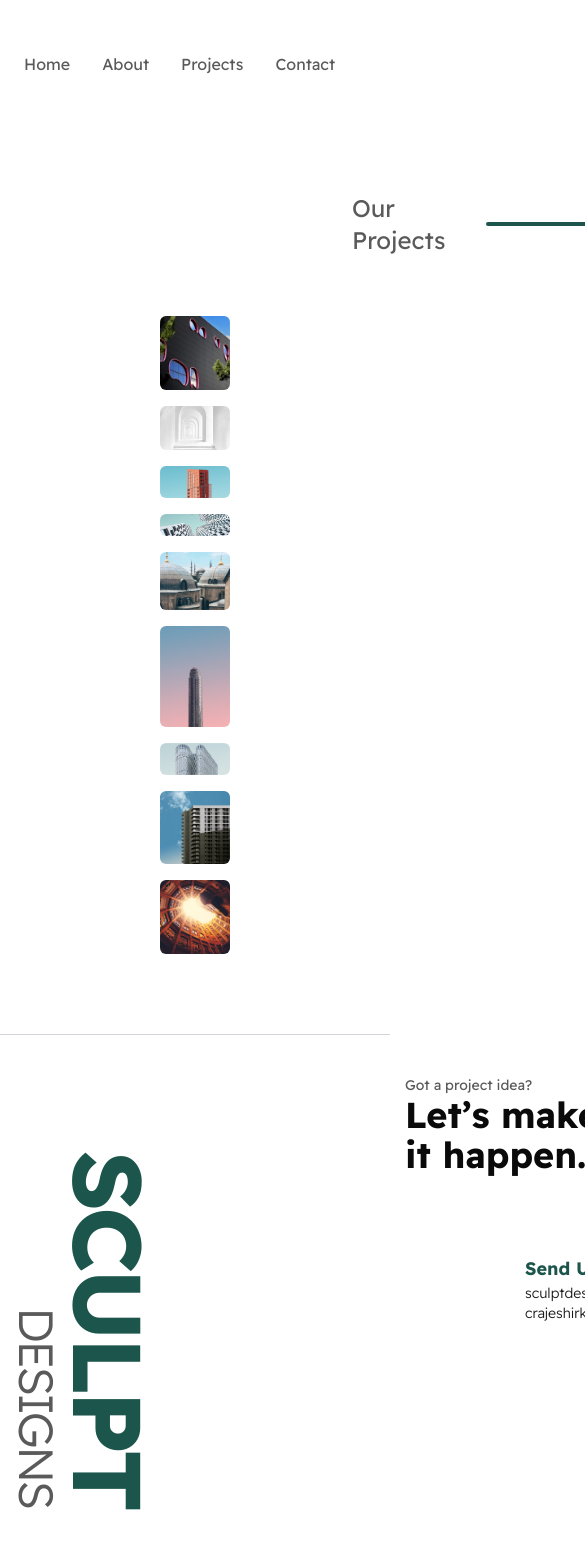
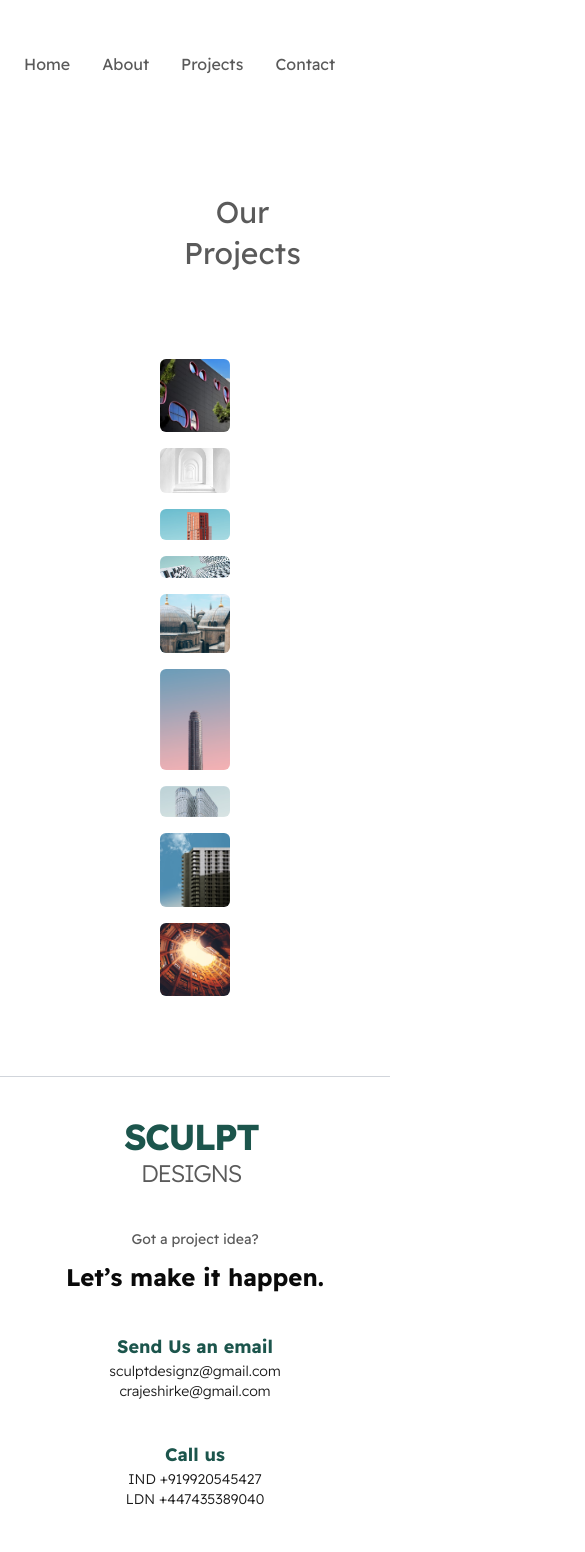
Before and after one commit to rupin-desai/sculpt-dev, a React (Vite) app: page /sculpt-dev/projects in a window 390 px wide. Shown: the top 1552 px of the page, 585 px wide, since content can reach past the window. Built offline with nearby package versions, Linux system fonts and the light colour scheme; a web font is replaced by a local one.

Commit message:
`Made footer and project header responsive`

```diff
--- a/src/components/Footer.jsx
+++ b/src/components/Footer.jsx
@@ -2,33 +2,39 @@ import React from "react";
 
 const Footer = () => {
   return (
-    <footer className="flex h-auto bg-white border-t border-gray-300">
-
-
-      <div className="flex flex-col justify-end  text-right pr-2 pb-32 transform rotate-90">
-        <div className="flex justify-end text-right font-bold text-8xl tracking-tighter  text-green-900">
+    <footer className="flex flex-col md:flex-row bg-white border-t border-gray-300 py-10">
+      {/* Rotated text section */}
+      <div className="flex flex-col justify-center items-center text-center md:items-end md:text-right pr-2 pb-10 transform md:rotate-90 md:w-1/4">
+        <div className="text-green-900 font-bold text-4xl md:text-8xl tracking-tighter">
           SCULPT
         </div>
-        <div className="flex justify-end text-right font-thin text-5xl text-gray-custom tracking-tighter ">
+        <div className="text-gray-custom font-thin text-2xl md:text-5xl tracking-tighter">
           DESIGNS
         </div>
       </div>
-      <div className="p-10 flex flex-col text-lg w-9/12">
-        <div className="flex p text-sm text-gray-custom">
+
+      {/* Contact section */}
+      <div className="flex flex-col items-center md:items-start text-lg w-full md:w-3/4 px-5 md:px-10">
+        <div className="text-sm text-gray-custom mb-3">
           Got a project idea?
         </div>
-        <div className="flex p text-4xl font-bold">Let’s make it happen.</div>
-        <div className="flex flex-row w-full justify-evenly p-20 pt-15">
-          <div className="flex flex-col px-10">
-            <div className="text-lg font-bold text-green-900">Send Us a email</div>
+        <div className="text-2xl md:text-4xl font-bold mb-10 text-center md:text-left">
+          Let’s make it happen.
+        </div>
+
+        <div className="flex flex-col md:flex-row w-full justify-center md:justify-evenly space-y-10 md:space-y-0 md:space-x-10">
+          {/* Send Us an Email */}
+          <div className="flex flex-col items-center md:items-start text-center md:text-left px-10">
+            <div className="text-lg font-bold text-green-900">Send Us an email</div>
             <div className="text-black font-thin text-sm">
               sculptdesignz@gmail.com
               <br />
               crajeshirke@gmail.com
             </div>
           </div>
-          <div className="flex px-10">
-            <div className="flex flex-col px-10">
+
+          {/* Call Us */}
+          <div className="flex flex-col items-center md:items-start text-center md:text-left px-10">
             <div className="text-lg font-bold text-green-900">Call us</div>
             <div className="text-black font-thin text-sm">
               IND +919920545427
@@ -36,14 +42,13 @@ const Footer = () => {
               LDN +447435389040
             </div>
           </div>
-          </div>
-          <div className="flex px-10">
-            <div className="flex flex-col px-10">
+
+          {/* Visit our Office */}
+          <div className="flex flex-col items-center md:items-start text-center md:text-left px-10">
             <div className="text-lg font-bold text-green-900">Visit our office</div>
             <div className="text-black font-thin text-sm">
               First Floor, West View Building, Hindu Colony Rd, Shivaji Nagar,
               Thane (W), Maharashtra 400602
-              </div>
             </div>
           </div>
         </div>
--- a/src/components/ProjectsHeader.jsx
+++ b/src/components/ProjectsHeader.jsx
@@ -1,12 +1,12 @@
-import React from 'react'
+import React from "react";
+import { motion } from "framer-motion";
 
-import { motion } from 'framer-motion'
-const ProjectsHeader = ({headerText}) => {
+const ProjectsHeader = ({ headerText }) => {
   return (
-    <section className="flex justify-start bg-white pt-16 pb-5 pl-48 pr-20">
+    <section className="flex flex-col sm:flex-row justify-center sm:justify-start bg-white pt-16 pb-5 px-6 sm:px-8 md:px-12 lg:px-20">
 
       <motion.div
-        className="flex p-0 text-2xl text-gray-custom"
+        className="flex p-0 text-3xl sm:text-4xl md:text-5xl lg:text-6xl text-gray-custom text-center sm:text-left leading-snug"
         initial={{ x: "100%", opacity: 0 }} // Start from the right with 0 opacity
         whileInView={{ x: 0, opacity: 1 }} // Slide to the center and fade in
         transition={{ duration: 1 }}
@@ -15,7 +15,7 @@ const ProjectsHeader = ({headerText}) => {
         {headerText}
       </motion.div>
 
-      <div className="flex justify-center text-center align-middle px-10 my-auto">
+      <div className="flex justify-center sm:justify-start text-center sm:text-left align-middle px-5 sm:px-8 mt-5 w-full md:w-auto">
         <motion.hr
           className="flex border-t-4 border-green-900 rounded-l-full rounded-r-full"
           initial={{ width: 0 }}
@@ -25,7 +25,7 @@ const ProjectsHeader = ({headerText}) => {
         />
       </div>
     </section>
-  )
-}
+  );
+};
 
-export default ProjectsHeader
+export default ProjectsHeader;
```
Lines whose indentation alone changed are shown as unchanged.
